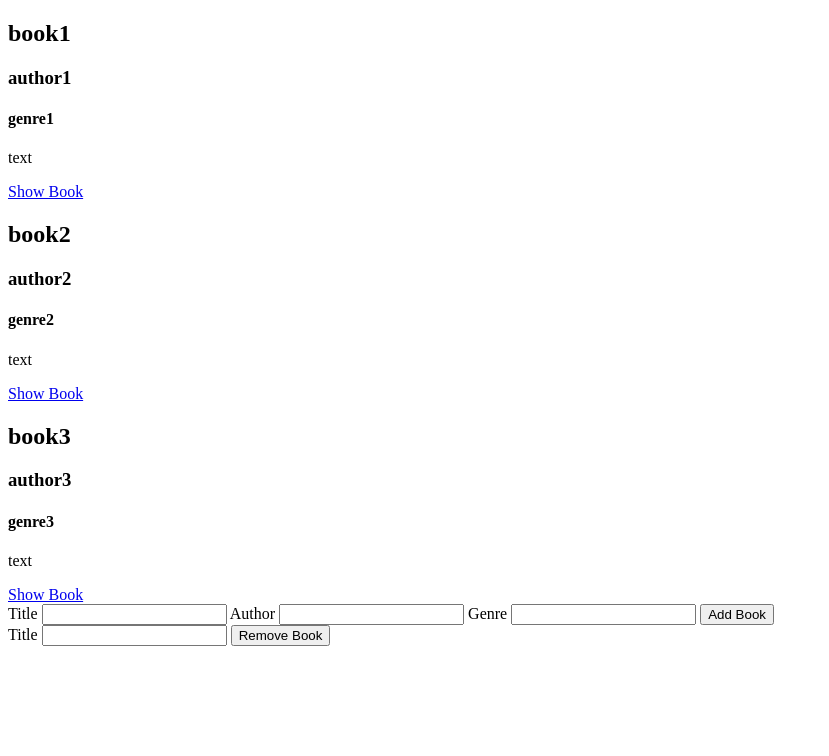
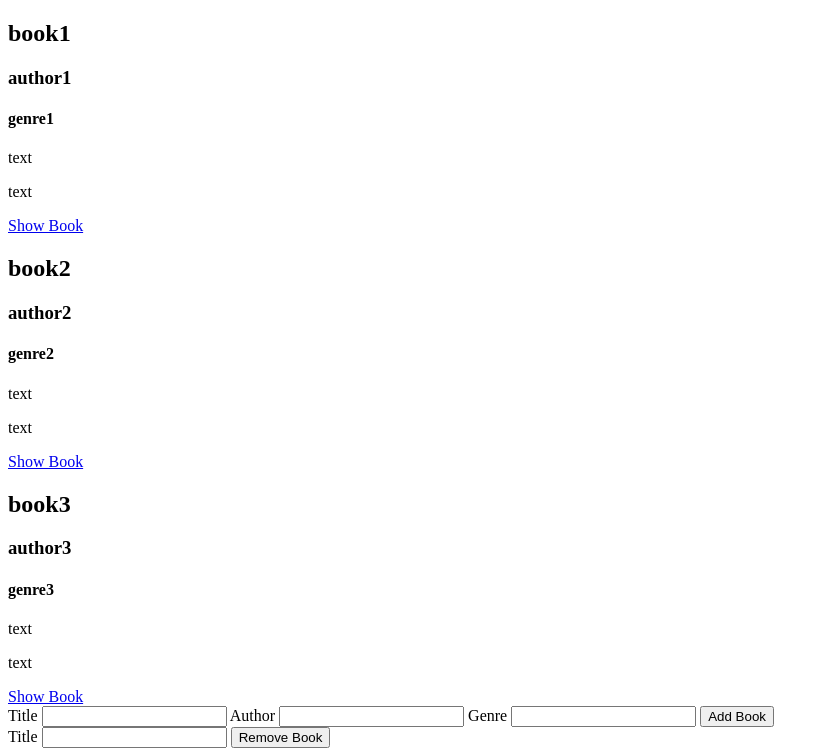
Before and after one commit to LewisBrennanGithub/python_homework, a Flask app: page /library in a window 1280 px wide. Shown: the part 47-803 px from the top of the page, without its empty margins (0-829 px from the left). Before the commit the page ends 693 px from the top, so only its background shows below. Run offline with Flask 2, Linux system fonts and the light colour scheme.

Commit message:
third commit

```diff
--- a/week_03_homework/weekend_homework/templates/index.html
+++ b/week_03_homework/weekend_homework/templates/index.html
@@ -16,6 +16,7 @@
       <h2>{{ book.title }}</h2>
       <h3>{{ book.author }}</h3>
       <h4>{{ book.genre }}</h4>
+      <p>text</p>
       <p>text</p>
       <a href="/library/{{loop.index0}}">Show Book</a>
     </div>
```
